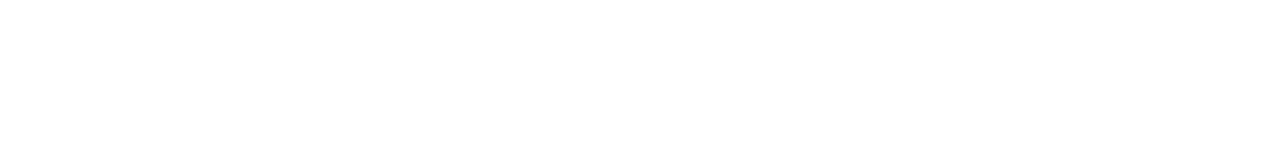
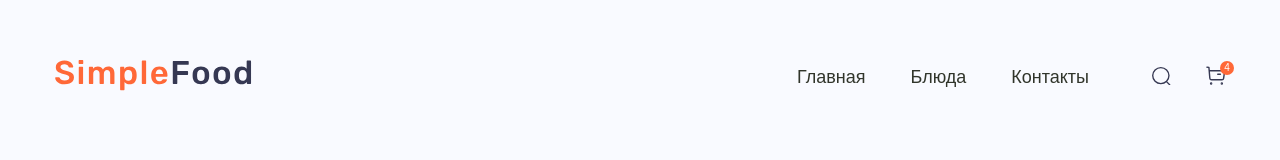
Before and after one commit to AnnaIvanova8/simple_food, a website: page app/index.html in a window 1280 px wide. Drawn offline with nearby package versions, Linux system fonts and the light colour scheme; files that its build step writes are made by us from their sources.

Commit message:
added header, fonts

```diff
--- a/app/index.html
+++ b/app/index.html
@@ -1,5 +1,6 @@
 <!DOCTYPE html>
 <html lang="en">
+
 <head>
    <meta charset="UTF-8">
    <meta http-equiv="X-UA-Compatible" content="IE=edge">
@@ -7,8 +8,46 @@
    <title>Document</title>
    <link rel="stylesheet" href="css/style.min.css">
 </head>
+
 <body>
+   <header class="header">
+      <div class="container">
+         <nav class="navigation">
+            <a class="logo" href="#">
+               <img class="logo__img" src="images/header/logo.svg" alt="logo">
+            </a>
+            <div class="menu">
+               <ul class="menu__list">
+                  <li class="menu__item">
+                     <a class="menu__link" href="#">Главная</a>
+                  </li>
+                  <li class="menu__item">
+                     <a class="menu__link" href="#">Блюда</a>
+                  </li>
+                  <li class="menu__item">
+                     <a class="menu__link" href="#">Контакты</a>
+                  </li>
+               </ul>
+               <div class="menu__navigation">
+                  <a class="menu__navigation-link" target="_blank" style="background-image: url('images/header/search.svg')" href="#">
+                     <span class="sr-only">Поиск</span>
+                  </a>
+                  <a class="menu__navigation-link" target="_blank" style="background-image: url('images/header/cart.svg')" href="#">
+                     <span class="menu__navigation-num">4</span>
+                     <span class="sr-only">Корзина</span>
+                  </a>
+               </div>
+            </div>
+         </nav>
+         <div class="header__content">
+
+         </div>
+      </div>
+   </header>
+
+
 
    <script src="js/main.min.js"></script>
 </body>
+
 </html>
--- a/app/scss/_fonts.scss
+++ b/app/scss/_fonts.scss
@@ -0,0 +1,29 @@
+@font-face {
+   font-family: 'Rubik-Regular', sans-serif;
+   font-weight: 400;
+   font-style: normal;
+   src: local('Rubik-Regular'),
+   url('../fonts/Rubik-Regular.woff2') format('woff2'),
+   url('../fonts/Rubik-Regular.woff') foemat('woff');
+   font-display: swap;
+}
+
+@font-face {
+   font-family: 'Rubik-Medium', sans-serif;
+   font-weight: 500;
+   font-style: normal;
+   src: local('Rubik-Medium'),
+   url('../fonts/Rubik-Medium.woff2') format('woff2'),
+   url('../fonts/Rubik-Medium.woff') foemat('woff');
+   font-display: swap;
+}
+
+@font-face {
+   font-family: 'Rubik-Light', sans-serif;
+   font-weight: 300;
+   font-style: normal;
+   src: local('Rubik-Light'),
+   url('../fonts/Rubik-Light.woff2') format('woff2'),
+   url('../fonts/Rubik-Light.woff') foemat('woff');
+   font-display: swap;
+}
--- a/app/scss/_global.scss
+++ b/app/scss/_global.scss
@@ -1,4 +1,27 @@
 
 body {
+color: $dark;
+font-size: 20px;
+@extend %quicksand-400;
+line-height: 1.5;
+background-color: #F9FAFF;
+}
 
+.sr-only {
+   position: absolute;
+   width: 1px;
+   height: 1px;
+   margin: -1px;
+   border: 0;
+   padding: 0;
+   white-space: nowrap;
+   clip-path: inset(100%);
+   clip: rect(0 0 0 0);
+   overflow: hidden;
 }
+
+.container {
+   max-width: 1200px;
+   margin: 0 auto;
+   padding: 0 15px;
+}
--- a/app/scss/_reset.scss
+++ b/app/scss/_reset.scss
@@ -68,16 +68,3 @@ button {
    border: none;
    cursor: pointer;
 }
-
-.sr-only {
-   position: absolute;
-   width: 1px;
-   height: 1px;
-   margin: -1px;
-   border: 0;
-   padding: 0;
-   white-space: nowrap;
-   clip-path: inset(100%);
-   clip: rect(0 0 0 0);
-   overflow: hidden;
-}
--- a/app/scss/_vars.scss
+++ b/app/scss/_vars.scss
@@ -0,0 +1,22 @@
+$orange-900: #FF6838;
+$silver-200: #ececec;
+$silver-100: #f9faff;
+$gray: #c2c2c2;
+$darkBlue-900: #363853;
+$dark: #31352b;
+
+
+%quicksand-400 {
+   font-family: 'Rubik-Regular', sans-serif;
+   font-weight: 400;
+}
+
+%quicksand-500 {
+   font-family: 'Rubik-Medium', sans-serif;
+   font-weight: 500;
+}
+
+%quicksand-300 {
+   font-family: 'Rubik-Light', sans-serif;
+   font-weight: 300;
+}
--- a/app/scss/style.scss
+++ b/app/scss/style.scss
@@ -3,6 +3,123 @@
 @import 'reset';
 @import 'global';
 
+.navigation {
+   display: flex;
+   padding: 60px 0;
+   justify-content: space-between;
+   align-items: center;
+}
+
+.logo {
+   transition: box-shadow 0.5s linear, opacity 0.5s linear;
+
+   &:focus {
+      box-shadow: 0 0 0 2px $orange-900;
+      border-radius: 5px;
+   }
+
+   &:hover {
+      opacity: 0.8;
+   }
+
+   &:active {
+      opacity: 0.5;
+   }
+}
+
+.menu {
+   display: flex;
+   align-items: center;
+
+   &__list {
+      display: flex;
+      margin-right: 63px;
+   }
+
+   &__item:not(:last-child) {
+      margin-right: 45px;
+   }
+
+   &__link {
+      font-size: 18px;
+      transition: box-shadow 0.5s linear, opacity 0.5s linear;
+
+      &:focus {
+         box-shadow: 0 0 0 2px $orange-900;
+         border-radius: 5px;
+      }
+
+      &:hover {
+         color: $orange-900;
+      }
+
+      &:active {
+         color: $dark;
+         text-shadow: 2px 2px 5px;
+      }
+   }
+
+   &__navigation {
+      display: flex;
+   }
+
+   &__navigation-link {
+      position: relative;
+      width: 19px;
+      height: 19px;
+      background-repeat: no-repeat;
+      background-size: cover;
+      transition: box-shadow 0.5s linear, opacity 0.5s linear;
+   }
+
+   &__navigation-link:focus,
+   &__navigation-link:hover,
+   &__navigation-link:active {
+      width: 44px;
+      height: 44px;
+      background-repeat: no-repeat;
+      background-size: auto;
+      background-position: center;
+      border-radius: 5px;
+   }
+
+   &__navigation-link:focus {
+      background-color: rgba(255, 122, 80, 0.1);
+      box-shadow: 0 0 0 2px rgba(255, 104, 56, 0.7);
+   }
+
+   &__navigation-link:hover {
+      background-color: #FF7A50;
+   }
+
+   &__navigation-link:active {
+      background-color: #FFF2ED;
+   }
+
+   &__navigation-link:not(:last-child) {
+      margin-right: 35px;
+   }
+
+   &__navigation-num {
+      position: absolute;
+      font-size: 10px;
+      color: #fff;
+      text-align: center;
+      line-height: 14px;
+      width: 14px;
+      height: 14px;
+      border-radius: 50%;
+      top: -5px;
+      right: -9px;
+      background-color: $orange-900;
+   }
+}
+
+
+
+
+
+
 
 
 @import 'media';
```
Also changed, not shown: app/fonts/Rubik-Light.woff (added), app/fonts/Rubik-Light.woff2 (added), app/fonts/Rubik-Medium.woff (added), app/fonts/Rubik-Medium.woff2 (added), app/fonts/Rubik-Regular.woff (added), app/fonts/Rubik-Regular.woff2 (added), app/images/header/cart.svg (added), app/images/header/cart_white.svg (added), app/images/header/logo.svg (added), app/images/header/search.svg (added), app/images/header/search_white.svg (added).
